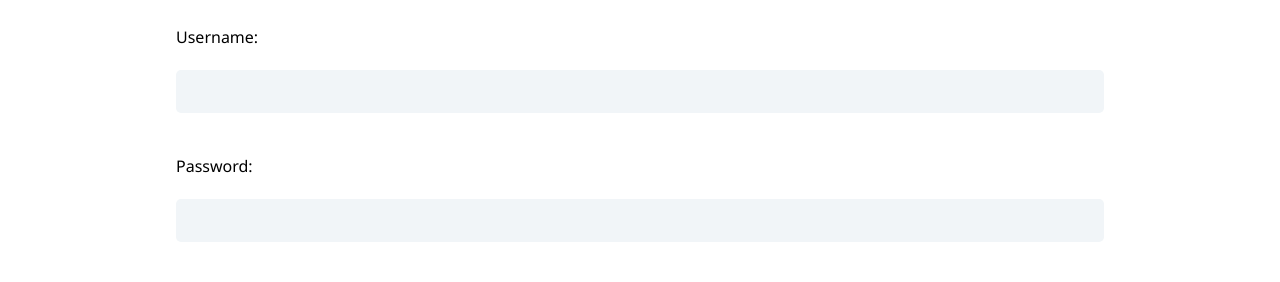
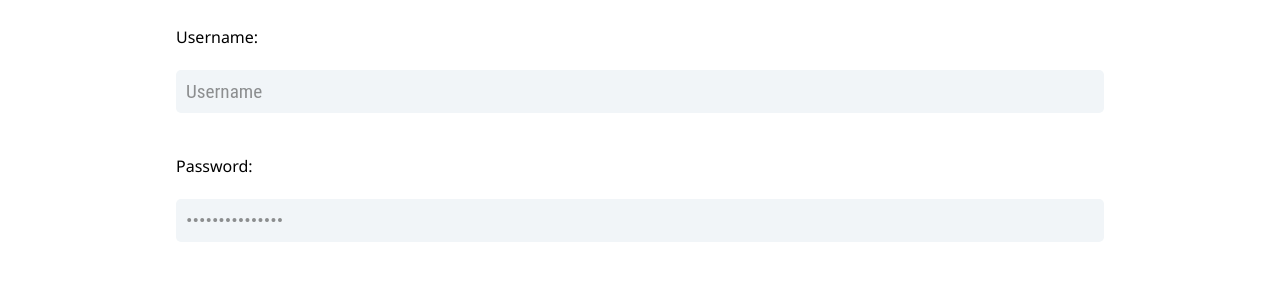
Before and after one commit to jelmer-agricola/final-assignment-frontend, a React (Create React App) app: page /signup in a window 1280 px wide. Shown: the part 311-593 px from the top of the page. Built offline with nearby package versions, Linux system fonts and the light colour scheme.

Commit message:
add react hookform for signup and login until edhub 4.4

```diff
--- a/src/components/FormValidation/ValidateForm.jsx
+++ b/src/components/FormValidation/ValidateForm.jsx
@@ -1,96 +1,97 @@
-import React, {useState} from "react";
-import Button from "../../components/Button/Button";
-import '../../pages/Login/Login.css'
-
-function ValidateForm({onChange}) {
-    const [username, setUsername] = useState("");
-    const [password, setPassword] = useState("");
-    const [email, setEmail] = useState("");
-    const [usernameError, setUsernameError] = useState("");
-    const [passwordError, setPasswordError] = useState("");
-    const [emailError, setEmailError] = useState("");
-
-    function validateForm() {
-        let isValid = true;
-        if (username.length < 6) {
-            setUsernameError("Username needs to be at least 6 characters");
-            isValid = false;
-        } else {
-            setUsernameError("");
-        }
-        if (password.length < 6) {
-            setPasswordError("Password must be at least 6 characters long.");
-            isValid = false;
-        } else {
-            setPasswordError("");
-        }
-        if (password.indexOf(" ") !== -1) {
-            setPasswordError("Password cannot contain spaces.");
-            isValid = false;
-        }
-        if (email.indexOf("@") === -1) {
-            setEmailError("Email needs to contain '@' symbol");
-            isValid = false;
-        } else {
-            setEmailError("");
-        }
-        return isValid;
-    }
-
-    function handleChange(e) {
-        e.preventDefault();
-        if (validateForm()) {
-            onChange({username, password, email});
-        }
-    }
-
-    return (
-        <form onChange={handleChange} className="login-form">
-            <label htmlFor="email-field">Email:</label>
-            <br/>
-            <input
-                className="login-form-input"
-                type="text"
-                id="email-field"
-                name="email"
-                value={email}
-                onChange={(e) => setEmail(e.target.value)}
-            />
-            <div className="error-message">{emailError}</div>
-
-            <label htmlFor="username-field">Username:</label>
-            <br/>
-            <input
-                className="login-form-input"
-                type="text"
-                id="username-field"
-                value={username}
-                onChange={(e) => setUsername(e.target.value)}
-            />
-            <div className="error-message">{usernameError}</div>
-
-            <label htmlFor="password-field">Password:</label>
-            <br/>
-            <input
-                className="login-form-input"
-                type="password"
-                id="password-field"
-                name="password"
-                value={password}
-                onChange={(e) => setPassword(e.target.value)}
-            />
-            <div className="error-message">{passwordError}</div>
-
-            <Button
-                type="submit"
-                className="submit-btns"
-                children="Register"
-            />
-
-</form>
-)
-    ;
-}
-
-
-export default ValidateForm;
+// import React, {useState} from "react";
+// import Button from "../../components/Button/Button";
+// import '../../pages/Login/Login.css'
+//
+// function ValidateForm({onChange}) {
+//     const [username, setUsername] = useState("");
+//     const [password, setPassword] = useState("");
+//     const [email, setEmail] = useState("");
+//     const [usernameError, setUsernameError] = useState("");
+//     const [passwordError, setPasswordError] = useState("");
+//     const [emailError, setEmailError] = useState("");
+//
+//     function validateForm() {
+//         let isValid = true;
+//         if (username.length < 6) {
+//             setUsernameError("Username needs to be at least 6 characters");
+//             isValid = false;
+//         } else {
+//             setUsernameError("");
+//         }
+//         if (password.length < 6) {
+//             setPasswordError("Password must be at least 6 characters long.");
+//             isValid = false;
+//         } else {
+//             setPasswordError("");
+//         }
+//         if (password.indexOf(" ") !== -1) {
+//             setPasswordError("Password cannot contain spaces.");
+//             isValid = false;
+//         }
+//         if (email.indexOf("@") === -1) {
+//             setEmailError("Email needs to contain '@' symbol");
+//             isValid = false;
+//         } else {
+//             setEmailError("");
+//         }
+//         return isValid;
+//     }
+//
+//     function handleChange(e) {
+//         e.preventDefault();
+//         if (validateForm()) {
+//             onChange({username, password, email});
+//         }
+//     }
+//
+//     return (
+//         <form onChange={handleChange} className="login-form">
+//             <label htmlFor="email-field">Email:</label>
+//             <br/>
+//             <input
+//                 className="login-form-input"
+//                 type="text"
+//                 id="email-field"
+//                 name="email"
+//                 value={email}
+//                 onChange={(e) => setEmail(e.target.value)}
+//             />
+//             <div className="error-message">{emailError}</div>
+//
+//             <label htmlFor="username-field">Username:</label>
+//             <br/>
+//             <input
+//                 className="login-form-input"
+//                 type="text"
+//                 id="username-field"
+//                 value={username}
+//                 onChange={(e) => setUsername(e.target.value)}
+//             />
+//             <div className="error-message">{usernameError}</div>
+//
+//             <label htmlFor="password-field">Password:</label>
+//             <br/>
+//             <input
+//                 className="login-form-input"
+//                 type="password"
+//                 id="password-field"
+//                 name="password"
+//                 value={password}
+//                 onChange={(e) => setPassword(e.target.value)}
+//             />
+//             <div className="error-message">{passwordError}</div>
+//
+//             <Button
+//                 type="submit"
+//                 className="submit-btns"
+//                 children="Register"
+//             />
+//
+// </form>
+// )
+//     ;
+// }
+//
+//
+// export default ValidateForm;
+//
--- a/src/pages/AddPage/AddPage.jsx
+++ b/src/pages/AddPage/AddPage.jsx
@@ -8,7 +8,7 @@ import './AddPage.css'
 // loading etc hier toevoegen
 //USE EFFECT TOEVOEGEN
 
-
+//add:1 Uncaught (in promise) Error: A listener indicated an asynchronous response by returning true, but the message channel closed before a response was received
 function AddPage() {
     const [query, setQuery] = useState('');
     const [results, setResults] = useState([]);
--- a/src/pages/Login/Login.jsx
+++ b/src/pages/Login/Login.jsx
@@ -55,7 +55,9 @@ return(
                     {...register('username')}
                 />
                 <br />
+      -
                 <label htmlFor="password-field">Password: </label>
+
                 <br />
                 <input
                     className="login-form-input"
--- a/src/pages/SignUp/SignUp.jsx
+++ b/src/pages/SignUp/SignUp.jsx
@@ -4,62 +4,51 @@ import axios from "axios";
 import Button from '../../components/Button/Button';
 import '../../App.css'
 import '../Login/Login.css'
-import ValidateForm from "../../components/FormValidation/ValidateForm";
+import {useForm} from 'react-hook-form';
 
 function SignUp() {
-    const [username, setUsername] = useState('');
-    const [password, setPassword] = useState('');
-    const [email, setEmail] = useState('');
+    const {handleSubmit, formState: {errors}, register} = useForm();
     const navigate = useNavigate();
 
-//     voor functionaliteit state toevoegen
+    // add state for functionality
     const [error, toggleError] = useState(false);
     const [loading, toggleLoading] = useState(false);
 
-    async function handleSubmit(e){
-        e.preventDefault();
+    const onSubmit = async (data) => {
         toggleError(false);
         toggleLoading(true);
 
-        console.log(email, password, username)
+        console.log(data.email, data.password, data.username);
+
 
         try {
-            const result = await axios.post("https://frontend-educational-backend.herokuapp.com/api/auth/signup",
+            const result = await axios.post(
+                "https://frontend-educational-backend.herokuapp.com/api/auth/signup",
                 {
-                    email: email,
-                    password: password,
-                    username: username,
+                    email: data.email,
+                    password: data.password,
+                    username: data.username,
                     role: ["user"],
-                });
+                }
+            );
             console.log(result);
-            navigate(`/login`)
+            navigate(`/login`);
 
-        }catch (e) {
+        } catch (e) {
             console.error(e);
             toggleError(true);
         }
         toggleLoading(false);
     }
 
-    //finally???
-
-    return(
+    // FINALLY TOEVOEGEN
+    return (
         <section className="outer-content-container">
             <div className="inner-content-container">
                 <h1>Register</h1>
                 <p className="login-header">Enter your details below to register. </p>
 
-            <form className="login-form" onSubmit={handleSubmit}>
-                {/*<ValidateForm*/}
-                {/*    onSubmit={handleSubmit}*/}
-                {/*    rules={{*/}
-                {/*        username: { min: 6, message: "Username must be at least 6 characters long." },*/}
-                {/*        password: { min: 6, message: "Password must be at least 6 characters long." },*/}
-                {/*        email: { contains: "@", message: "Email must contain '@' symbol." },*/}
-                {/*    }}*/}
-                {/*>*/}
-
-
+                <form className="login-form" onSubmit={handleSubmit(onSubmit)}>
                     <label className="login-form-label" htmlFor="email-field">
                         Email:</label><br/>
                     <input
@@ -67,18 +56,57 @@ function SignUp() {
                         type="text"
                         id="email-field"
                         name="email"
-                    value={email}
-                    onChange={(e) => setEmail(e.target.value)}
-                /><br/>
+                        {...register("email", {
+                            required: {
+                                value: true,
+                                message: "Email is required",
+                            },
+                            validate: (value) => value.includes('@') || 'Email should contain @',
+                        })}
+                    />
+                    {errors.email && <p>{errors.email.message}</p>}
+
+                    {/*<label htmlFor="message-field">*/}
+                    {/*    Bericht:*/}
+                    {/*    <textarea*/}
+                    {/*        {...register("message-content", {*/}
+                    {/*            required: {*/}
+                    {/*                value: true,*/}
+                    {/*                message: 'Dit veld is verplicht',*/}
+                    {/*            },*/}
+                    {/*            minLenght: {*/}
+                    {/*                value: 10,*/}
+                    {/*                message: 'Input moet minstends 10 karakters bevatten',*/}
+                    {/*            },*/}
+                    {/*            maxLenght: {*/}
+                    {/*                value: 50,*/}
+                    {/*                message: 'Input mag maximaal 50 karakters bevatten',*/}
+                    {/*            },*/}
+                    {/*        })}*/}
+                    {/*    ></textarea>*/}
+                    {/*</label>*/}
+
+                    <br/>
 
                     <label htmlFor="username-field"> Username:</label><br/>
                     <input
                         className="login-form-input"
                         type="text"
                         id="username-field"
-                    value={username}
-                    onChange={(e) => setUsername(e.target.value)}
-                /><br/>
+                        placeholder="Username"
+                        {...register('username', {
+                            minLength: {
+                                value: 8,
+                                message: 'Username should be at least 8 characters long',
+                            },
+                            required: {
+                                value: true,
+                                message: 'Username is required'
+                            }
+                        })}
+                    />
+                    {errors.username && <p>{errors.username.message}</p>}
+                    <br/>
 
                     <label htmlFor="password-field"> Password:</label><br/>
                     <input
@@ -86,9 +114,22 @@ function SignUp() {
                         type="password"
                         id="password-field"
                         name="password"
-                    value={password}
-                    onChange={(e) => setPassword(e.target.value)}
-                /><br/>
+                        placeholder="•••••••••••••••"
+                        {...register('password', {
+                            minLength: {
+                                value: 8,
+                                message: 'password should be at least 8 characters long',
+                            },
+                            required: {
+                                value: true,
+                                message: 'password is required'
+                            }
+                        })}
+                    />
+                    {errors.password && <p>{errors.password.message}</p>}
+                    <br/>
+
+
                     <Button
                         className="submit-btns"
                         children="Register"
@@ -97,7 +138,8 @@ function SignUp() {
 
 
                 </form>
-                <p className="login-header">Do you already have an account? You can <Link to="/login">Click here </Link>to sign in</p>
+                <p className="login-header">Do you already have an account? You can <Link to="/login">Click here </Link>to
+                    sign in</p>
 
             </div>
         </section>
```
Lines whose indentation alone changed are shown as unchanged.
